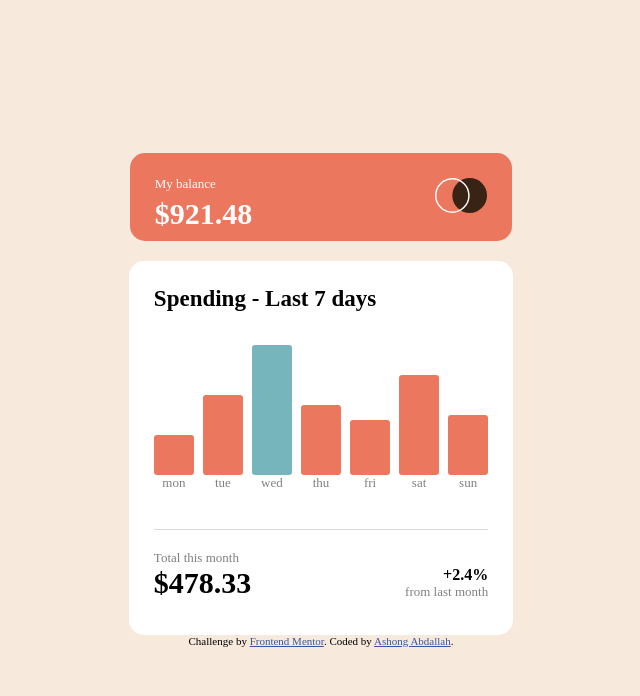
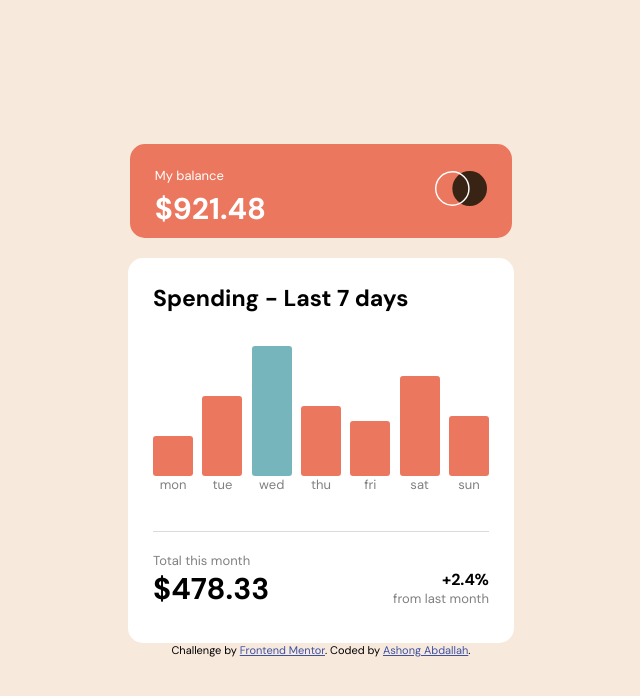
Before and after one commit to AshongAbdallah06/expenses-chart-component-main, a plain HTML site: page index.html in a window 1280 px wide. Shown: the whole page, without its empty margins (319-959 px from the left). Drawn offline with Linux system fonts and the light colour scheme.

Commit message:
Add fonts

```diff
--- a/styles/index.css
+++ b/styles/index.css
@@ -1,6 +1,11 @@
+@import url('https://fonts.googleapis.com/css2?family=DM+Sans:opsz,wght@9..40,400;9..40,700&display=swap');
+
 body {
     display: flex;
-}main {
+    font-family: 'DM Sans', sans-serif;
+}
+
+main {
     display: flex;
     flex-direction: column;
     justify-content: center;
@@ -38,7 +43,7 @@ header {
 
 .balance {
     margin: 0;
-    font-weight: bold;
+    font-weight: 700;
     font-size: 1.875rem;
 }
 
@@ -100,7 +105,7 @@ footer {
 }
 
 .amount {
-    font-weight: bold;
+    font-weight: 700;
     font-size: 1.875rem;
 }
 
@@ -112,7 +117,7 @@ footer {
 }
 
 .percentage {
-    font-weight: bold;
+    font-weight: 700;
     text-align: right;
     margin: 0;
 }
```
